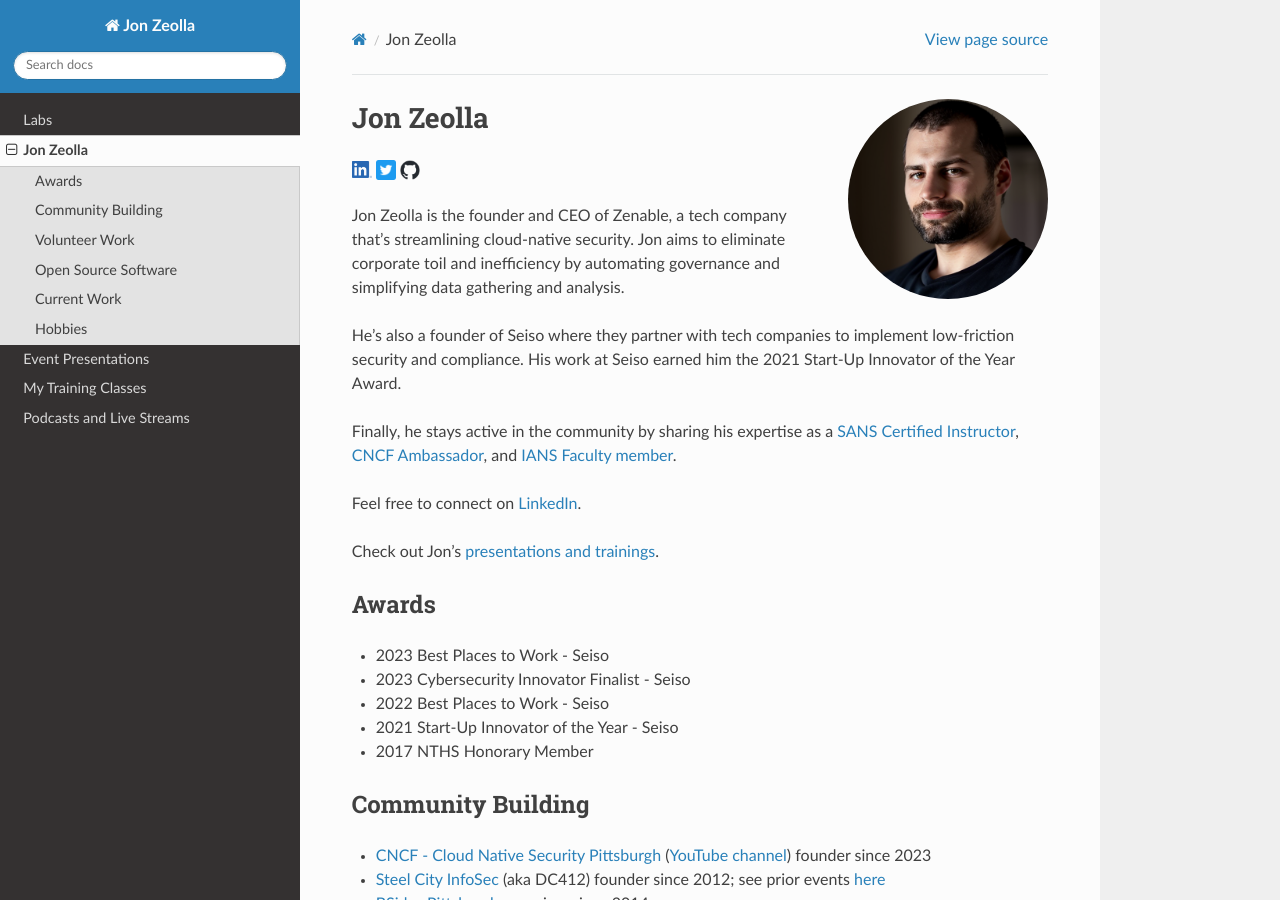
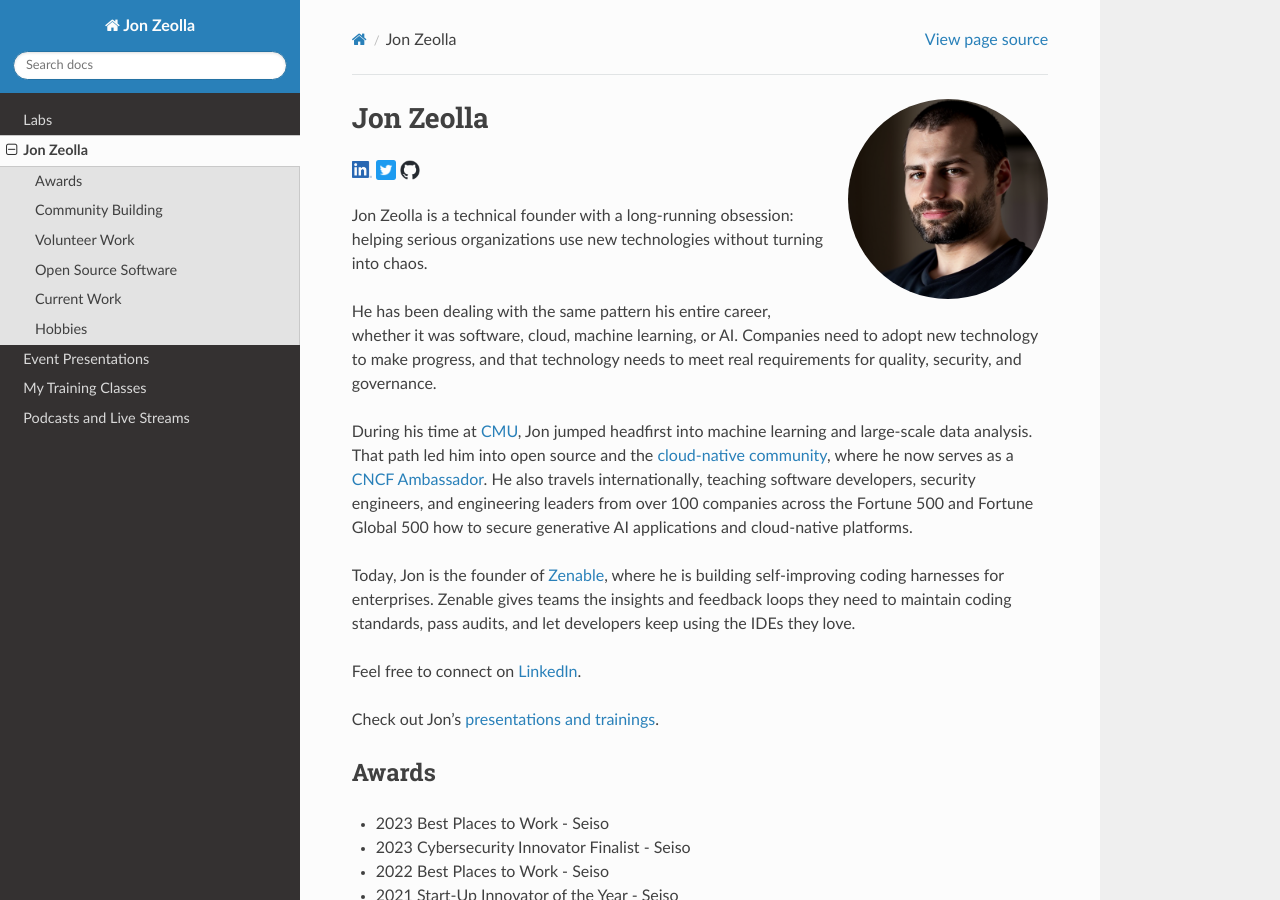
Before and after one commit to JonZeolla/JonZeolla.github.io, a Sphinx documentation site: the page built from docs/about-me.md, in a window 1280 px wide and 900 px high. Built offline with Sphinx 7.4.7 and the Read the Docs theme 3.1.0, drawn with Linux system fonts in a browser that asks for light colours.

Commit message:
chore: update bio (#103)

````diff
--- a/docs/about-me.md
+++ b/docs/about-me.md
@@ -31,15 +31,18 @@
 :width: 20px
 ```
 
-Jon Zeolla is the founder and CEO of Zenable, a tech company that’s streamlining cloud-native security. Jon aims to eliminate corporate toil and inefficiency by
-automating governance and simplifying data gathering and analysis.
+Jon Zeolla is a technical founder with a long-running obsession: helping serious organizations use new technologies without turning into chaos.
 
-He’s also a founder of Seiso where they partner with tech companies to implement low-friction security and compliance. His work at Seiso earned him the 2021
-Start-Up Innovator of the Year Award.
+He has been dealing with the same pattern his entire career, whether it was software, cloud, machine learning, or AI. Companies need to adopt new technology to
+make progress, and that technology needs to meet real requirements for quality, security, and governance.
 
-Finally, he stays active in the community by sharing his expertise as a [SANS Certified Instructor](https://www.sans.org/profiles/jon-zeolla), [CNCF
-Ambassador](https://www.cncf.io/people/ambassadors/?p=jon-zeolla), and [IANS Faculty
-member](https://www.iansresearch.com/our-faculty/faculty/detail/jon-zeolla).
+During his time at [CMU](https://www.cmu.edu/), Jon jumped headfirst into machine learning and large-scale data analysis. That path led him into open source and
+the [cloud-native community](https://www.cncf.io/), where he now serves as a [CNCF Ambassador](https://www.cncf.io/people/ambassadors/?p=jon-zeolla). He also
+travels internationally, teaching software developers, security engineers, and engineering leaders from over 100 companies across the Fortune 500 and Fortune
+Global 500 how to secure generative AI applications and cloud-native platforms.
+
+Today, Jon is the founder of [Zenable](https://www.zenable.io/), where he is building self-improving coding harnesses for enterprises. Zenable gives teams the
+insights and feedback loops they need to maintain coding standards, pass audits, and let developers keep using the IDEs they love.
 
 Feel free to connect on [LinkedIn](https://linkedin.com/in/jonzeolla).
 
````
